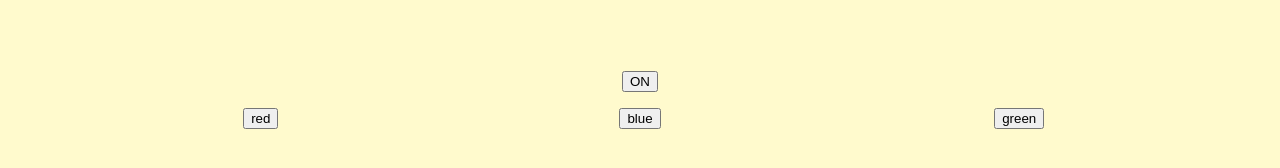
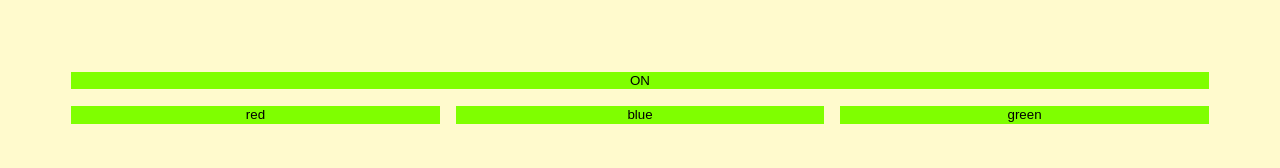
Before and after one commit to ShalomGH/PoolLights, a plain HTML site: page firmware/main/web/index.html in a window 1280 px wide. Drawn offline with Linux system fonts and the light colour scheme.

Commit message:
in progress

```diff
--- a/firmware/main/web/style/style.css
+++ b/firmware/main/web/style/style.css
@@ -1,6 +1,5 @@
 body {
     text-align: center;
-
     height: 100%;
     background: lemonchiffon;
 }
@@ -13,15 +12,15 @@ body {
     grid-row-gap: 1em;
 }
 
-/*.box-1 button {*/
-/*    padding: 10% 100%;*/
-/*}*/
-
 .flat-2 {
     display: grid;
     grid-template-columns: 1fr 1fr 1fr;
+    grid-gap: 1em;
 }
 
-input [type= button] {
-    padding: 5% 15%;
+input {
+    width: 100%;
+    height: 100%;
+    background: chartreuse;
+    border: 0;
 }
```
Also changed, not shown: firmware/main/web/index.html (line endings or trailing spaces).
